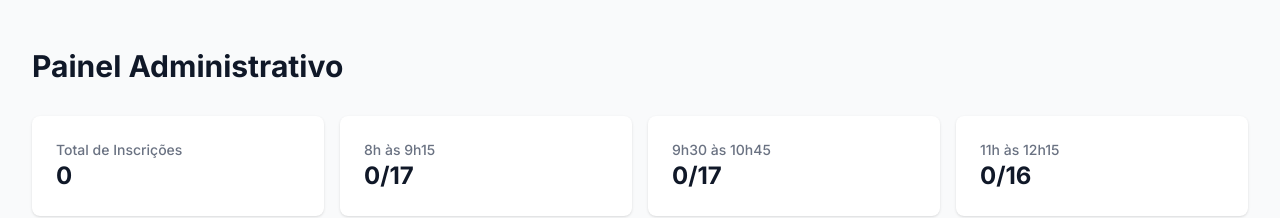
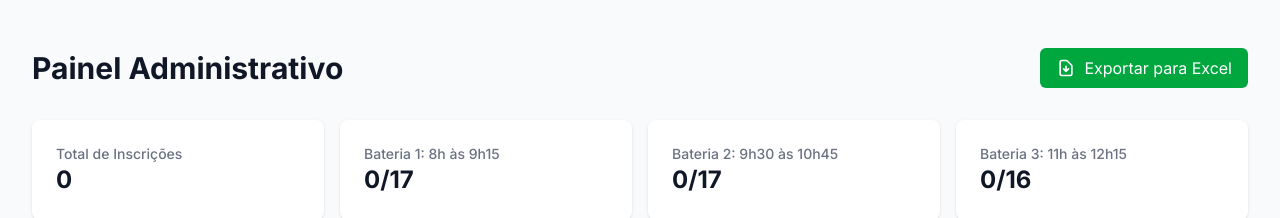
Before and after one commit to otavioajr/climbing_project, a Next.js app: page /admin in a window 1280 px wide. Shown: the top 218 px of the page. Built offline with nearby package versions, Linux system fonts and the light colour scheme; no server answers; the database is empty.

Commit message:
ajustes finos

```diff
--- /dev/null
+++ b/app/admin/config.ts
@@ -0,0 +1,2 @@
+export const dynamic = 'force-dynamic';
+export const runtime = 'nodejs';
--- /dev/null
+++ b/app/admin/layout.tsx
@@ -0,0 +1,9 @@
+export const dynamic = 'force-dynamic';
+
+export default function AdminLayout({
+  children,
+}: {
+  children: React.ReactNode;
+}) {
+  return <>{children}</>;
+}
--- a/app/admin/page.tsx
+++ b/app/admin/page.tsx
@@ -1,6 +1,10 @@
 'use client';
 
+// Usar configurações de renderização dinâmica
+import './config';
+
 import { useState, useEffect } from 'react';
+import * as XLSX from 'xlsx';
 
 interface Inscricao {
   _id: string;
@@ -75,6 +79,65 @@ export default function Admin() {
     return inscricoes.filter(i => i.bateria === bateria).length;
   };
 
+  // Mapeamento de horários para nomes de baterias
+  const mapearBateriaNome = (horario: string): string => {
+    switch (horario) {
+      case '8h às 9h15':
+        return 'Bateria 1: 8h às 9h15';
+      case '9h30 às 10h45':
+        return 'Bateria 2: 9h30 às 10h45';
+      case '11h às 12h15':
+        return 'Bateria 3: 11h às 12h15';
+      default:
+        return horario;
+    }
+  };
+
+  // Função para exportar para Excel
+  const exportarParaExcel = () => {
+    // Formatar dados para exportação
+    const dadosParaExportar = inscricoes.map(inscricao => ({
+      'Número': inscricao.numeroInscricao,
+      'Aluno': inscricao.nomeAluno,
+      'Responsável': inscricao.nomeResponsavel,
+      'Telefone': inscricao.telefone,
+      'Data de Nascimento': formatDate(inscricao.dataNascimento),
+      'Escola': inscricao.escola,
+      'Bateria': mapearBateriaNome(inscricao.bateria),
+      'Tamanho da Camiseta': inscricao.tamanhoCamiseta,
+      'Nome na Camiseta': inscricao.nomeCamiseta,
+      'Status': inscricao.status,
+      'Data de Inscrição': formatDate(inscricao.criadoEm)
+    }));
+
+    // Criar planilha
+    const workSheet = XLSX.utils.json_to_sheet(dadosParaExportar);
+
+    // Ajustar largura das colunas
+    const wscols = [
+      { wch: 10 }, // Número
+      { wch: 25 }, // Aluno
+      { wch: 25 }, // Responsável
+      { wch: 15 }, // Telefone
+      { wch: 15 }, // Data Nascimento
+      { wch: 20 }, // Escola
+      { wch: 15 }, // Bateria
+      { wch: 15 }, // Tamanho Camiseta
+      { wch: 20 }, // Nome Camiseta
+      { wch: 10 }, // Status
+      { wch: 15 }, // Data Inscrição
+    ];
+    workSheet['!cols'] = wscols;
+
+    // Criar pasta de trabalho
+    const workBook = XLSX.utils.book_new();
+    XLSX.utils.book_append_sheet(workBook, workSheet, 'Inscrições');
+
+    // Gerar arquivo e iniciar download
+    const dataAtual = new Date().toISOString().split('T')[0];
+    XLSX.writeFile(workBook, `inscricoes_${dataAtual}.xlsx`);
+  };
+
   if (loading) {
     return (
       <div className="min-h-screen bg-gray-50 flex items-center justify-center">
@@ -86,9 +149,20 @@ export default function Admin() {
   return (
     <div className="min-h-screen bg-gray-50 py-12 px-4 sm:px-6 lg:px-8">
       <div className="max-w-7xl mx-auto">
-        <h1 className="text-3xl font-bold text-gray-900 mb-8">
-          Painel Administrativo
-        </h1>
+        <div className="flex justify-between items-center mb-8">
+          <h1 className="text-3xl font-bold text-gray-900">
+            Painel Administrativo
+          </h1>
+          <button
+            onClick={exportarParaExcel}
+            className="bg-green-600 hover:bg-green-700 text-white py-2 px-4 rounded-md flex items-center"
+          >
+            <svg xmlns="http://www.w3.org/2000/svg" className="h-5 w-5 mr-2" fill="none" viewBox="0 0 24 24" stroke="currentColor">
+              <path strokeLinecap="round" strokeLinejoin="round" strokeWidth={2} d="M12 10v6m0 0l-3-3m3 3l3-3m2 8H7a2 2 0 01-2-2V5a2 2 0 012-2h5.586a1 1 0 01.707.293l5.414 5.414a1 1 0 01.293.707V19a2 2 0 01-2 2z" />
+            </svg>
+            Exportar para Excel
+          </button>
+        </div>
 
         {/* Estatísticas */}
         <div className="grid grid-cols-1 md:grid-cols-4 gap-4 mb-8">
@@ -97,15 +171,15 @@ export default function Admin() {
             <p className="text-2xl font-bold text-gray-900">{inscricoes.length}</p>
           </div>
           <div className="bg-white rounded-lg shadow p-6">
-            <h3 className="text-sm font-medium text-gray-500">8h às 9h15</h3>
+            <h3 className="text-sm font-medium text-gray-500">Bateria 1: 8h às 9h15</h3>
             <p className="text-2xl font-bold text-gray-900">{contarPorBateria('8h às 9h15')}/17</p>
           </div>
           <div className="bg-white rounded-lg shadow p-6">
-            <h3 className="text-sm font-medium text-gray-500">9h30 às 10h45</h3>
+            <h3 className="text-sm font-medium text-gray-500">Bateria 2: 9h30 às 10h45</h3>
             <p className="text-2xl font-bold text-gray-900">{contarPorBateria('9h30 às 10h45')}/17</p>
           </div>
           <div className="bg-white rounded-lg shadow p-6">
-            <h3 className="text-sm font-medium text-gray-500">11h às 12h15</h3>
+            <h3 className="text-sm font-medium text-gray-500">Bateria 3: 11h às 12h15</h3>
             <p className="text-2xl font-bold text-gray-900">{contarPorBateria('11h às 12h15')}/16</p>
           </div>
         </div>
@@ -152,7 +226,7 @@ export default function Admin() {
                       {inscricao.nomeResponsavel}
                     </td>
                     <td className="px-6 py-4 whitespace-nowrap text-sm text-gray-500">
-                      {inscricao.bateria}
+                      {mapearBateriaNome(inscricao.bateria)}
                     </td>
                     <td className="px-6 py-4 whitespace-nowrap">
                       <span className={`px-2 inline-flex text-xs leading-5 font-semibold rounded-full ${
@@ -218,7 +292,7 @@ export default function Admin() {
                   <strong>Escola:</strong> {selectedInscricao.escola}
                 </p>
                 <p className="text-sm text-gray-500">
-                  <strong>Bateria:</strong> {selectedInscricao.bateria}
+                  <strong>Bateria:</strong> {mapearBateriaNome(selectedInscricao.bateria)}
                 </p>
                 <p className="text-sm text-gray-500">
                   <strong>Tamanho da Camiseta:</strong> {selectedInscricao.tamanhoCamiseta}
--- a/app/page.tsx
+++ b/app/page.tsx
@@ -21,9 +21,9 @@ const escolas = [
 ];
 
 const baterias = [
-  { horario: '8h às 9h15', vagas: 17 },
-  { horario: '9h30 às 10h45', vagas: 17 },
-  { horario: '11h às 12h15', vagas: 16 },
+  { nome: 'Bateria 1', horario: '8h às 9h15', vagas: 17 },
+  { nome: 'Bateria 2', horario: '9h30 às 10h45', vagas: 17 },
+  { nome: 'Bateria 3', horario: '11h às 12h15', vagas: 16 },
 ];
 
 const tamanhosCamiseta = ['PP', 'P', 'M', 'G', 'GG', 'XGG'];
@@ -202,7 +202,7 @@ export default function Home() {
                 <option value="" className="text-gray-900">Selecione um horário</option>
                 {baterias.map((bateria) => (
                   <option key={bateria.horario} value={bateria.horario} className="text-gray-900">
-                    {bateria.horario} (máx. {bateria.vagas} vagas)
+                    {bateria.nome} - {bateria.horario} (máx. {bateria.vagas} vagas)
                   </option>
                 ))}
               </select>
--- a/package.json
+++ b/package.json
@@ -17,7 +17,8 @@
     "qrcode": "^1.5.4",
     "react": "^19.0.0",
     "react-dom": "^19.0.0",
-    "react-qrcode": "^0.3.6"
+    "react-qrcode": "^0.3.6",
+    "xlsx": "^0.18.5"
   },
   "devDependencies": {
     "@eslint/eslintrc": "^3",
```
Also changed, not shown: 1 other file (tests, documents, lock files or other folders).
